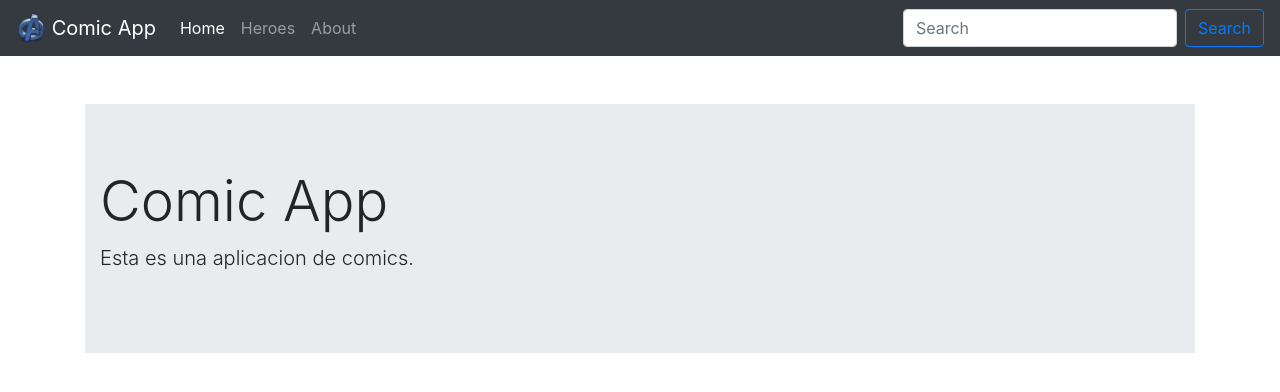
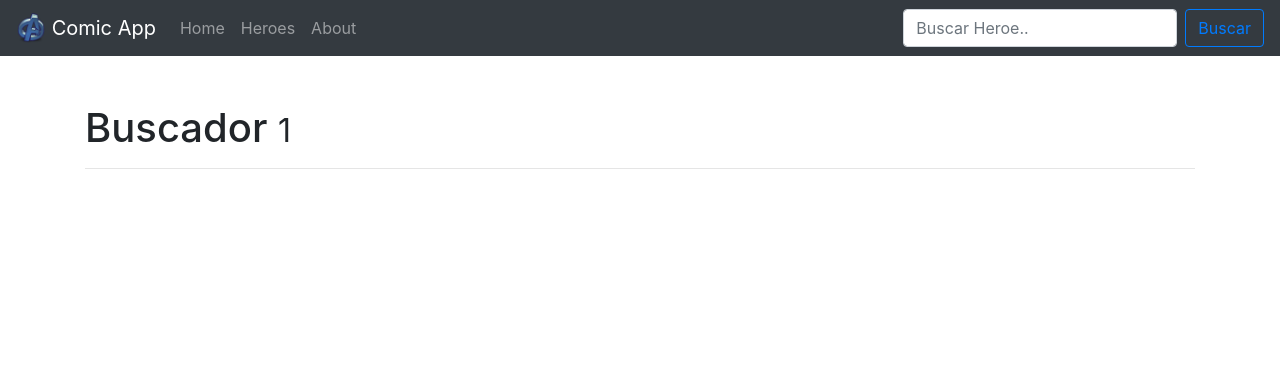
Before and after one commit to arandajm/comic-app, an Angular app: page /buscar/1 in a window 1280 px wide. Before the commit this address led to /home. Shown: the top 392 px of the page. Built offline with nearby package versions, Linux system fonts and the light colour scheme.

Commit message:
Creating new search component and its funcionality

```diff
--- a/src/app/app.module.ts
+++ b/src/app/app.module.ts
@@ -13,6 +13,7 @@ import { AboutComponent } from './components/about/about.component';
 import { HeroesComponent } from './components/heroes/heroes.component';
 import { HeroesService } from './services/heroes.service';
 import { HeroeComponent } from './components/heroe/heroe.component';
+import { SearchComponent } from './components/search/search.component';
 
 @NgModule({
   declarations: [
@@ -22,6 +23,7 @@ import { HeroeComponent } from './components/heroe/heroe.component';
     AboutComponent,
     HeroesComponent,
     HeroeComponent,
+    SearchComponent,
   ],
   imports: [BrowserModule, FormsModule, APP_ROUTING],
   providers: [HeroesService],
--- a/src/app/app.routes.ts
+++ b/src/app/app.routes.ts
@@ -3,12 +3,14 @@ import { HomeComponent } from './components/home/home.component';
 import { AboutComponent } from './components/about/about.component';
 import { HeroesComponent } from './components/heroes/heroes.component';
 import { HeroeComponent } from './components/heroe/heroe.component';
+import { SearchComponent } from './components/search/search.component';
 
 const APP_ROUTES: Routes = [
   { path: 'home', component: HomeComponent },
   { path: 'about', component: AboutComponent },
   { path: 'heroes', component: HeroesComponent },
   { path: 'heroe/:id', component: HeroeComponent },
+  { path: 'buscar/:term', component: SearchComponent },
   { path: '**', redirectTo: 'home', pathMatch: 'full' },
 ];
 
--- /dev/null
+++ b/src/app/components/search/search.component.html
@@ -0,0 +1,23 @@
+<h1>
+    Buscador <small> {{ term }}</small>
+</h1>
+<hr />
+<div class="card-columns">
+    <div class="card animated fadeIn fast" *ngFor="let heroe of heroes; let i = index">
+        <img [src]="heroe.img" class="card-img-top" [alt]="heroe.nombre" />
+        <div class="card-body">
+            <h5 class="card-title">{{ heroe.nombre }}</h5>
+            <p class="card-text">
+                {{ heroe.bio }}
+            </p>
+            <p class="card-text">
+                <small class="text-muted">{{ heroe.aparicion }}</small>
+            </p>
+            <!-- <button type="button" class="btn btn-outline-primary btn-block" (click)="goToHeroe(i)">
+        Ver mas...
+      </button> -->
+            <a [routerLink]="['/heroe', i]" class="btn btn-outline-primary btn-block">Ver mas link...</a
+      >
+    </div>
+  </div>
+</div>
--- /dev/null
+++ b/src/app/components/search/search.component.ts
@@ -0,0 +1,23 @@
+import { Component, OnInit } from '@angular/core';
+import { HeroesService, Heroe } from '../../services/heroes.service';
+import { Router, ActivatedRoute } from '@angular/router';
+
+@Component({
+  selector: 'app-search',
+  templateUrl: './search.component.html',
+})
+export class SearchComponent implements OnInit {
+  heroes: Heroe[] = [];
+  term: string = '';
+  constructor(
+    private _heroesService: HeroesService,
+    private activatedRoute: ActivatedRoute
+  ) {}
+
+  ngOnInit(): void {
+    this.activatedRoute.params.subscribe((params) => {
+      this.term = params['term'];
+      this.heroes = this._heroesService.getHeroesByTerm(this.term);
+    });
+  }
+}
--- a/src/app/components/shared/navbar/navbar.component.html
+++ b/src/app/components/shared/navbar/navbar.component.html
@@ -19,9 +19,9 @@
             </li>
         </ul>
         <form class="form-inline my-2 my-lg-0">
-            <input class="form-control mr-sm-2" type="search" placeholder="Search" aria-label="Search" />
-            <button class="btn btn-outline-primary my-2 my-sm-0" type="submit">
-        Search
+            <input class="form-control mr-sm-2" type="search" placeholder="Buscar Heroe.." aria-label="Search" (keyup.enter)="buscarHeroe(searchTerm.value)" #searchTerm />
+            <button (click)="buscarHeroe(searchTerm.value)" class="btn btn-outline-primary my-2 my-sm-0" type="button">
+        Buscar
       </button>
         </form>
     </div>
--- a/src/app/components/shared/navbar/navbar.component.ts
+++ b/src/app/components/shared/navbar/navbar.component.ts
@@ -1,11 +1,17 @@
 import { Component, OnInit } from '@angular/core';
+import { Router } from '@angular/router';
 
 @Component({
   selector: 'app-navbar',
   templateUrl: './navbar.component.html',
 })
 export class NavbarComponent implements OnInit {
-  constructor() {}
+  constructor(private _router: Router) {}
 
   ngOnInit(): void {}
+
+  buscarHeroe(searchTerm: string) {
+    console.log(searchTerm);
+    this._router.navigate(['/buscar', searchTerm]);
+  }
 }
--- a/src/app/services/heroes.service.ts
+++ b/src/app/services/heroes.service.ts
@@ -71,6 +71,12 @@ export class HeroesService {
   getHeroe(idx): Heroe {
     return this.heroes[idx];
   }
+
+  getHeroesByTerm(searchTerm: string): Heroe[] {
+    return this.heroes.filter((hero) =>
+      hero.nombre.toLowerCase().includes(searchTerm)
+    );
+  }
 }
 
 // Heroe Interface
```
